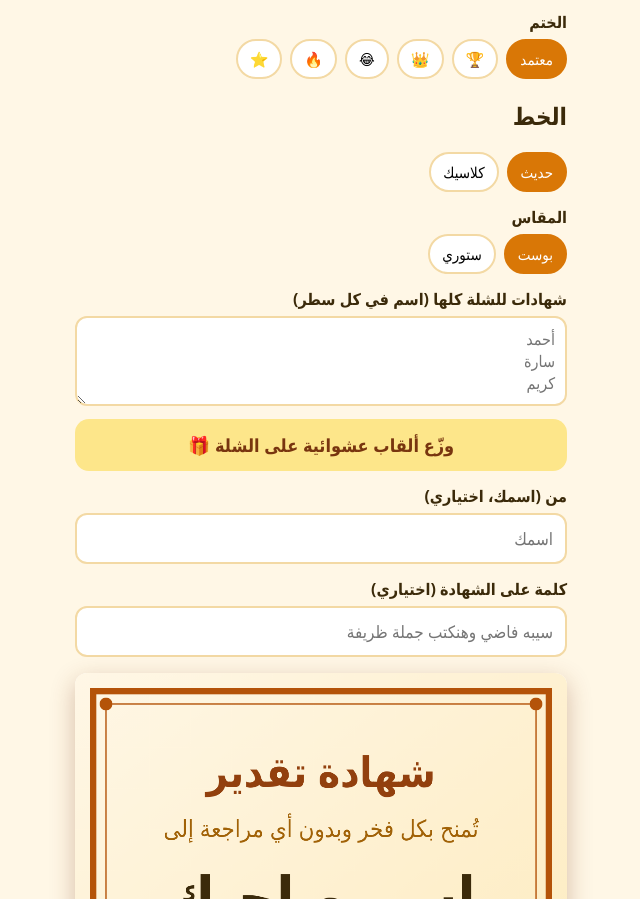
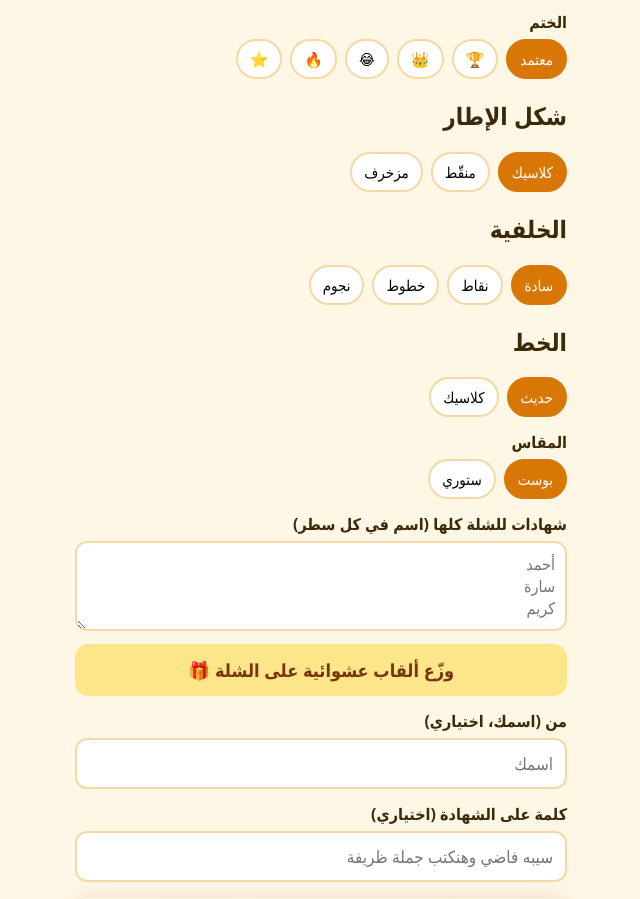
Before and after one commit to mohamedelsayed16399-bit/shahada, a plain HTML site: page index.html in a window 1280 px wide. Shown: the part 941-1840 px from the top of the page, without its empty margins (319-959 px from the left). Drawn offline with Linux system fonts and the light colour scheme.

Commit message:
Update index.html

```diff
--- a/index.html
+++ b/index.html
@@ -51,6 +51,8 @@ button.b.s{background:#fde68a;color:#78350f}
 <input type="file" id="ph" accept="image/*" style="padding:8px">
 <label>الختم</label>
 <div class="chips" id="seals"></div>
+<h2>شكل الإطار</h2><div class="chips" id="bsx"></div>
+<h2>الخلفية</h2><div class="chips" id="ptx"></div>
 <h2>الخط</h2><div class="chips" id="fonts"></div>
 <label>المقاس</label>
 <div class="chips" id="sizes"></div>
@@ -116,6 +118,7 @@ var TH=[
 ],th=0;
 var KD=[["شهادة تقدير","تُمنح بكل فخر وبدون أي مراجعة إلى","وذلك لحصوله على لقب"],["شهادة عيد ميلاد","بمناسبة عيد ميلاده السعيد، تُمنح إلى","وذلك بعد نجاحه في إكمال سنة جديدة بلقب"],["شهادة نجاح","نهنئ من القلب ونمنح بكل فخر إلى","وذلك لنجاحه الباهر وحصوله على لقب"],["شهادة شكر","نتقدم بخالص الشكر والعرفان إلى","وذلك لجهوده الجبارة وحصوله على لقب"]],kd=0,PH=null;
 var FN=[["حديث","system-ui,-apple-system,'Segoe UI',Tahoma,Arial,sans-serif"],["كلاسيك","'Amiri','Traditional Arabic','Times New Roman',Georgia,serif"]],fo=0,BL=[];
+var BS=["كلاسيك","منقّط","مزخرف"],bs=0,PT=["سادة","نقاط","خطوط","نجوم"],pt=0;
 var SE=["معتمد","🏆","👑","😂","🔥","⭐"],se=0,SZ=[["بوست",1350],["ستوري",1920]],sz=0;
 var cv=document.getElementById("cv"),ctx=cv.getContext("2d"),sel=0;
 function $(i){return document.getElementById(i)}
@@ -134,11 +137,14 @@ $("bk").onclick=function(){var ns=$("bulk").value.split(/\n|،|,/).map(function(
   da.onclick=function(){var i=0,keep=[$("nm").value,$("ct").value,sel];da.disabled=true;(function nx(){if(i>=BL.length){$("nm").value=keep[0];$("ct").value=keep[1];sel=keep[2];setOn($("titles"),sel);draw();da.disabled=false;toast("خلصت ✔ نزلت "+BL.length+" شهادة");return}
     var p=BL[i];$("nm").value=p[0];$("ct").value="";sel=p[1];draw();var k=++i;blob(function(b){var a=document.createElement("a");a.href=URL.createObjectURL(b);a.download="shahada-"+k+".png";document.body.appendChild(a);a.click();a.remove();setTimeout(nx,500)})})()};
   toast("دوس على اسم يطلعلك شهادته")};
+var bx=$("bsx"),px=$("ptx");
+BS.forEach(function(t,i){var b=document.createElement("button");b.className="chip"+(i===0?" on":"");b.textContent=t;b.onclick=function(){bs=i;setOn(bx,i);draw()};bx.appendChild(b)});
+PT.forEach(function(t,i){var b=document.createElement("button");b.className="chip"+(i===0?" on":"");b.textContent=t;b.onclick=function(){pt=i;setOn(px,i);draw()};px.appendChild(b)});
 var fbox=$("fonts");
 FN.forEach(function(t,i){var b=document.createElement("button");b.className="chip"+(i===0?" on":"");b.textContent=t[0];b.onclick=function(){fo=i;[].forEach.call(fbox.children,function(c,k){c.classList.toggle("on",k===i)});draw()};fbox.appendChild(b)});
 function setOn(bx,i){[].forEach.call(bx.children,function(c,k){c.classList.toggle("on",k===i)})}
 function R(n){return Math.floor(Math.random()*n)}
-$("rall").onclick=function(){$("ct").value="";sel=R(T.length);th=R(TH.length);se=R(SE.length);fo=R(FN.length);setOn(box,sel);setOn(tbox,th);setOn(sbox,se);setOn(fbox,fo);draw()};
+$("rall").onclick=function(){bs=R(BS.length);pt=R(PT.length);setOn(bx,bs);setOn(px,pt);$("ct").value="";sel=R(T.length);th=R(TH.length);se=R(SE.length);fo=R(FN.length);setOn(box,sel);setOn(tbox,th);setOn(sbox,se);setOn(fbox,fo);draw()};
 var kbox=$("kinds");
 KD.forEach(function(t,i){var b=document.createElement("button");b.className="chip"+(i===0?" on":"");b.textContent=t[0];b.onclick=function(){kd=i;[].forEach.call(kbox.children,function(c,k){c.classList.toggle("on",k===i)});draw()};kbox.appendChild(b)});
 $("ph").onchange=function(){var f=this.files&&this.files[0];if(!f){PH=null;draw();return}var r=new FileReader();r.onload=function(){var im=new Image();im.onload=function(){PH=im;draw();toast("اتضافت الصورة ✔")};im.onerror=function(){toast("الصورة مش مقروءة")};im.src=r.result};r.readAsDataURL(f)};
@@ -149,8 +155,16 @@ function draw(){
   var tt=custom||T[sel][0];
   cv.height=H;ctx.direction="rtl";ctx.textAlign="center";
   var g=ctx.createLinearGradient(0,0,W,H);g.addColorStop(0,C.bg1);g.addColorStop(1,C.bg2);ctx.fillStyle=g;ctx.fillRect(0,0,W,H);
-  ctx.strokeStyle=C.bd;ctx.lineWidth=14;ctx.strokeRect(40,40,W-80,H-80);
+  ctx.save();ctx.globalAlpha=.13;ctx.fillStyle=C.bd;ctx.strokeStyle=C.bd;
+  if(pt===1){for(var yy=100;yy<H-90;yy+=46)for(var xx=100+((yy/46)%2)*23;xx<W-90;xx+=46){ctx.beginPath();ctx.arc(xx,yy,4,0,7);ctx.fill()}}
+  else if(pt===2){ctx.lineWidth=3;for(var xx=-H;xx<W;xx+=40){ctx.beginPath();ctx.moveTo(xx,H);ctx.lineTo(xx+H,0);ctx.stroke()}}
+  else if(pt===3){ctx.font="30px sans-serif";ctx.textAlign="center";for(var yy=110;yy<H-90;yy+=90)for(var xx=110+((yy/90)%2)*45;xx<W-90;xx+=90)ctx.fillText("★",xx,yy)}
+  ctx.restore();ctx.textAlign="center";
+  ctx.strokeStyle=C.bd;ctx.lineWidth=14;
+  if(bs===1){ctx.setLineDash([26,16])}
+  ctx.strokeRect(40,40,W-80,H-80);ctx.setLineDash([]);
   ctx.lineWidth=3;ctx.strokeRect(68,68,W-136,H-136);
+  if(bs===2){ctx.lineWidth=2;ctx.strokeRect(86,86,W-172,H-172);ctx.fillStyle=C.bd;ctx.font="46px sans-serif";[[100,118],[W-100,118],[100,H-84],[W-100,H-84]].forEach(function(p){ctx.fillText("✦",p[0],p[1])})}
   ctx.fillStyle=C.bd;[[68,68],[W-68,68],[68,H-68],[W-68,H-68]].forEach(function(p){ctx.beginPath();ctx.arc(p[0],p[1],14,0,Math.PI*2);ctx.fill()});
   var F=FN[fo][1];
   ctx.save();ctx.translate(0,(H-1350)/2);
@@ -180,7 +194,7 @@ $("share").onclick=function(){blob(function(b){
   else{$("dl").click();window.open("https://wa.me/?text="+encodeURIComponent("عملتلك شهادة 😂 اعمل واحدة لصحابك: "+location.href.split("#")[0]),"_blank")}
 })};
 $("rnd").onclick=function(){$("ct").value="";sel=Math.floor(Math.random()*T.length);[].forEach.call(box.children,function(c,k){c.classList.toggle("on",k===sel)});draw()};
-function mkLink(){var p=[];var n=$("nm").value.trim(),c=$("ct").value.trim(),f=$("fr").value.trim(),no=$("note").value.trim();if(n)p.push("n="+encodeURIComponent(n));if(c)p.push("c="+encodeURIComponent(c));else p.push("t="+sel);if(f)p.push("f="+encodeURIComponent(f));if(no)p.push("m="+encodeURIComponent(no));p.push("s="+th);if(kd)p.push("k="+kd);if(se)p.push("e="+se);if(sz)p.push("z="+sz);if(fo)p.push("y="+fo);return location.href.split("#")[0]+"#"+p.join("&")}
+function mkLink(){var p=[];var n=$("nm").value.trim(),c=$("ct").value.trim(),f=$("fr").value.trim(),no=$("note").value.trim();if(n)p.push("n="+encodeURIComponent(n));if(c)p.push("c="+encodeURIComponent(c));else p.push("t="+sel);if(f)p.push("f="+encodeURIComponent(f));if(no)p.push("m="+encodeURIComponent(no));p.push("s="+th);if(kd)p.push("k="+kd);if(se)p.push("e="+se);if(sz)p.push("z="+sz);if(fo)p.push("y="+fo);if(bs)p.push("b="+bs);if(pt)p.push("p="+pt);return location.href.split("#")[0]+"#"+p.join("&")}
 $("lk").onclick=function(){var l=mkLink(),t="عملتلك شهادة 😂 افتح اللينك: "+l;if(navigator.share){navigator.share({text:t}).catch(function(){})}else if(navigator.clipboard){navigator.clipboard.writeText(l).then(function(){toast("اتنسخ اللينك ✔")})}else window.open("https://wa.me/?text="+encodeURIComponent(t))};
 function fromHash(){var h=location.hash.slice(1);if(!h)return;var o={};h.split("&").forEach(function(x){var k=x.split("=");try{o[k[0]]=decodeURIComponent(k[1]||"")}catch(e){}});
   if(o.n)$("nm").value=o.n.slice(0,24);if(o.f)$("fr").value=o.f.slice(0,24);if(o.m)$("note").value=o.m.slice(0,60);if(o.c)$("ct").value=o.c.slice(0,30);
@@ -189,6 +203,8 @@ function fromHash(){var h=location.hash.slice(1);if(!h)return;var o={};h.split("
   if(o.e!==undefined&&+o.e>=0&&+o.e<SE.length){se=+o.e;[].forEach.call(sbox.children,function(c,k){c.classList.toggle("on",k===se)})}
   if(o.z!==undefined&&+o.z>=0&&+o.z<SZ.length){sz=+o.z;[].forEach.call(zbox.children,function(c,k){c.classList.toggle("on",k===sz)})}
   if(o.y!==undefined&&+o.y>=0&&+o.y<FN.length){fo=+o.y;setOn(fbox,fo)}
+  if(o.b!==undefined&&+o.b>=0&&+o.b<BS.length){bs=+o.b;setOn(bx,bs)}
+  if(o.p!==undefined&&+o.p>=0&&+o.p<PT.length){pt=+o.p;setOn(px,pt)}
   if(o.s!==undefined&&+o.s>=0&&+o.s<TH.length){th=+o.s;[].forEach.call(tbox.children,function(c,k){c.classList.toggle("on",k===th)})}}
 window.addEventListener("hashchange",function(){fromHash();draw()});
 fromHash();
```
